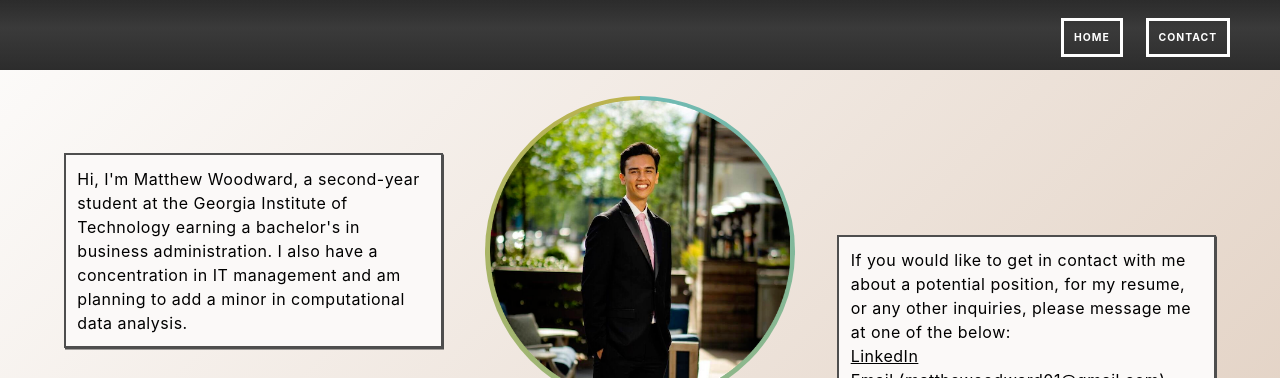
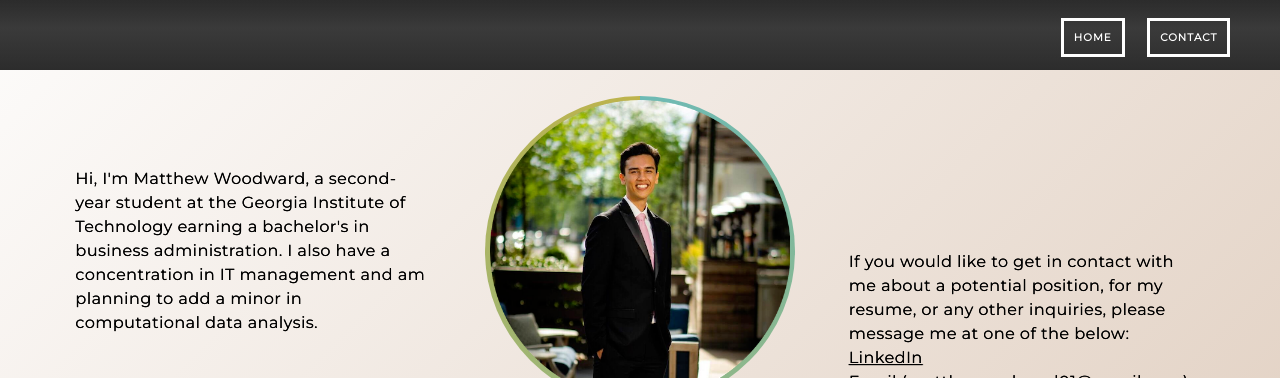
Before and after one commit to MatthewCWoodward/Personal-Site, a website: page src/about.html in a window 1280 px wide. Shown: the top 378 px of the page. Drawn offline with Linux system fonts and the light colour scheme.

Commit message:
Added new font

```diff
--- a/public/about.css
+++ b/public/about.css
@@ -7,15 +7,14 @@
 html, body{
 	overflow: scroll;
 	height: 100%;
-	overflow-x: hidden;
+	width: 100%;
+	overflow: hidden;
 }
 
 body {
 	padding: 0;
 	margin: 0;
-	font-family: -apple-system, BlinkMacSystemFont, 'Segoe UI', 'Roboto', 'Oxygen',
-	'Ubuntu', 'Cantarell', 'Fira Sans', 'Droid Sans', 'Helvetica Neue',
-	sans-serif;
+	font-family: 'Montserrat', sans-serif;
 	-webkit-font-smoothing: antialiased;
 	-moz-osx-font-smoothing: grayscale;
 	color: white;
@@ -97,13 +96,11 @@ footer p a {
 
 .grid-container p {
 	color: black;
-	border: 2px solid rgb(78, 78, 78);
-	background-color: #FBF9F8;
-	font-weight: 400;
+	font-weight: 550;
 	letter-spacing: .5px;
 	padding: 3%;
-	box-shadow: 1px 1.5px rgb(78, 78, 78);
 	line-height: 1.5em;
+	text-shadow: .2px .2px black;
 }
 
 .bio {
--- a/src/about.html
+++ b/src/about.html
@@ -5,6 +5,7 @@
 	<link rel="stylesheet" href="../public/index.css" type="text/css">
 	<link rel="stylesheet" type="text/css" href="../public/about.css">
 	<link rel="stylesheet" type="text/css" href="../public/button.css">
+	<link href="https://fonts.googleapis.com/css2?family=Montserrat&display=swap" rel="stylesheet">
 	<title>About</title>
 </head>
 
```
Also changed, not shown: src/index.html (+1 -0 lines).
